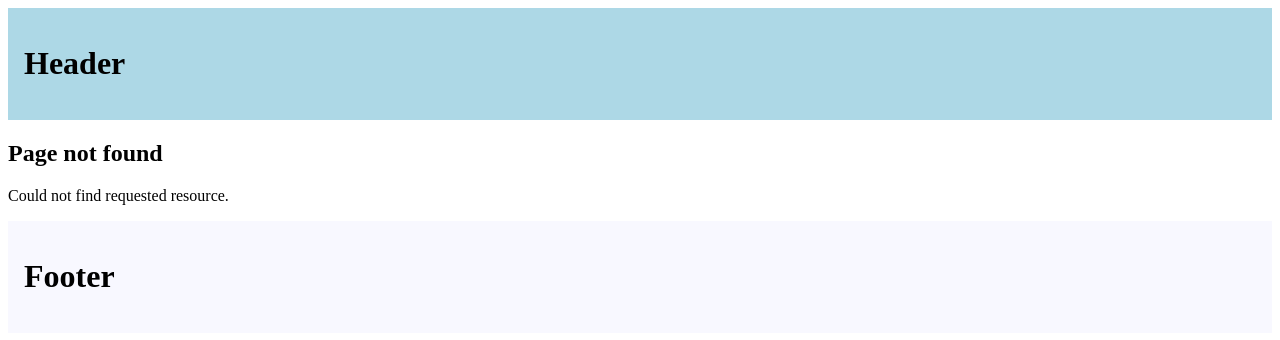
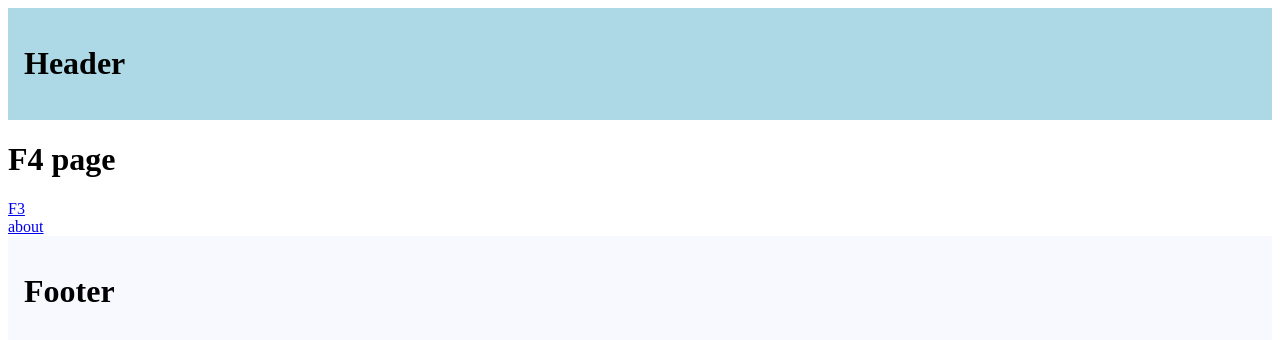
Before and after one commit to prabin819/NEXT, a Next.js app in the folder 02-routing-demo/: page /f1/f4 in a window 1280 px wide. Before the commit this address had no page. Shown: the top 340 px of the page. Built offline with nearby package versions, Linux system fonts and the light colour scheme.

Commit message:
31 => intercepting routes => (.) (..) (...)

```diff
--- /dev/null
+++ b/02-routing-demo/src/app/f1/(.)f2/page.tsx
@@ -0,0 +1,3 @@
+export default function InterceptedF2() {
+  return <h1>(.) InterceptedF2 page</h1>;
+}
--- /dev/null
+++ b/02-routing-demo/src/app/f1/f2/page.tsx
@@ -0,0 +1,3 @@
+export default function F2() {
+  return <h1>F2 page</h1>;
+}
--- /dev/null
+++ b/02-routing-demo/src/app/f1/f3/page.tsx
@@ -0,0 +1,3 @@
+export default function F3() {
+  return <h1>F3 page</h1>;
+}
--- /dev/null
+++ b/02-routing-demo/src/app/f1/f4/page.tsx
@@ -0,0 +1,14 @@
+import Link from "next/link";
+
+export default function F4() {
+  return (
+    <>
+      <h1>F4 page</h1>
+      <div>
+        <Link href="/f1/f3">F3</Link>
+        <br />
+        <Link href="/about">about</Link>
+      </div>
+    </>
+  );
+}
```
Also changed, not shown: 02-routing-demo/src/app/f1/f4/(..)f3/page.tsx (added, +7 -0 lines), 02-routing-demo/src/app/f1/f4/(...)about/page.tsx (added, +7 -0 lines), 02-routing-demo/src/app/f1/page.tsx (added, +12 -0 lines).
